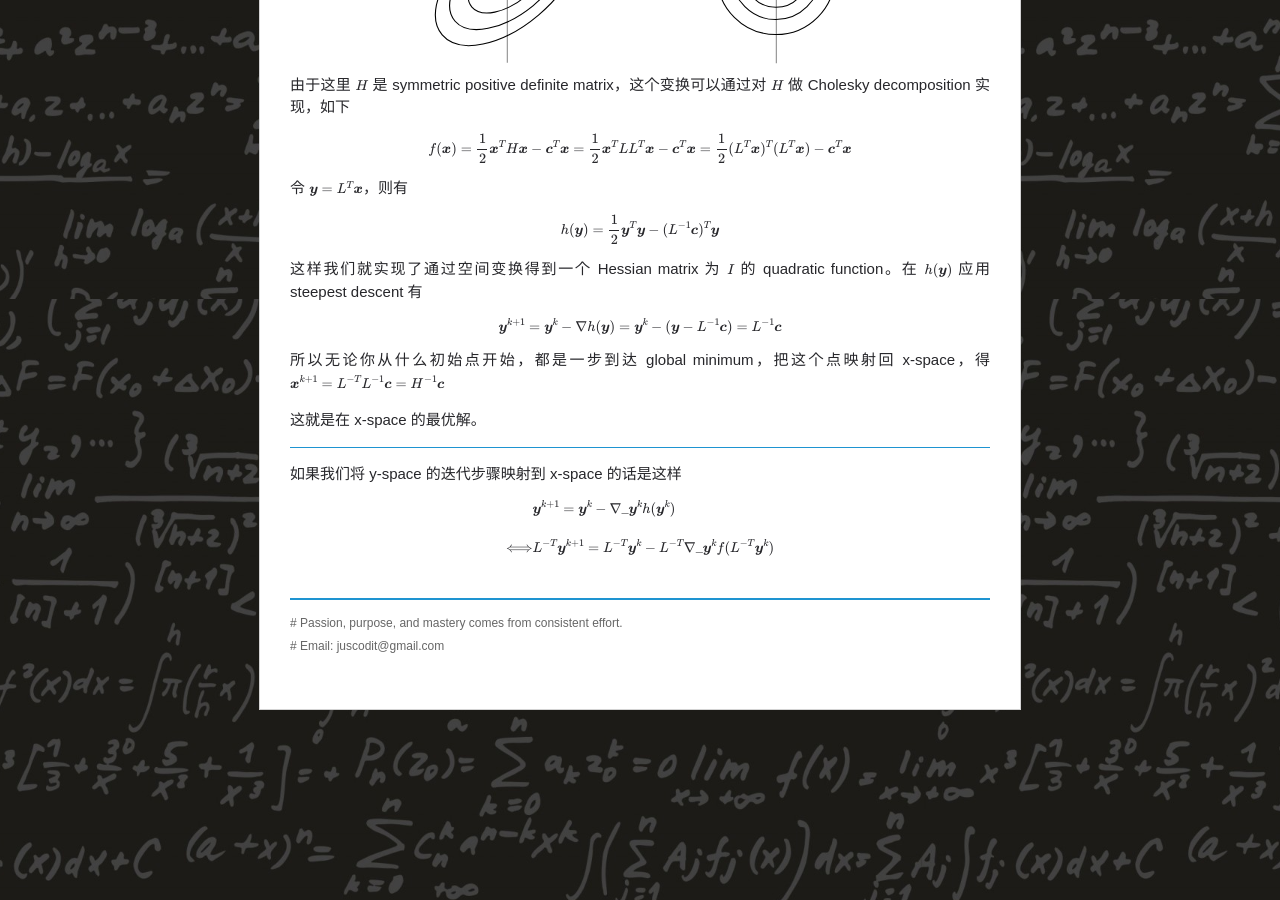
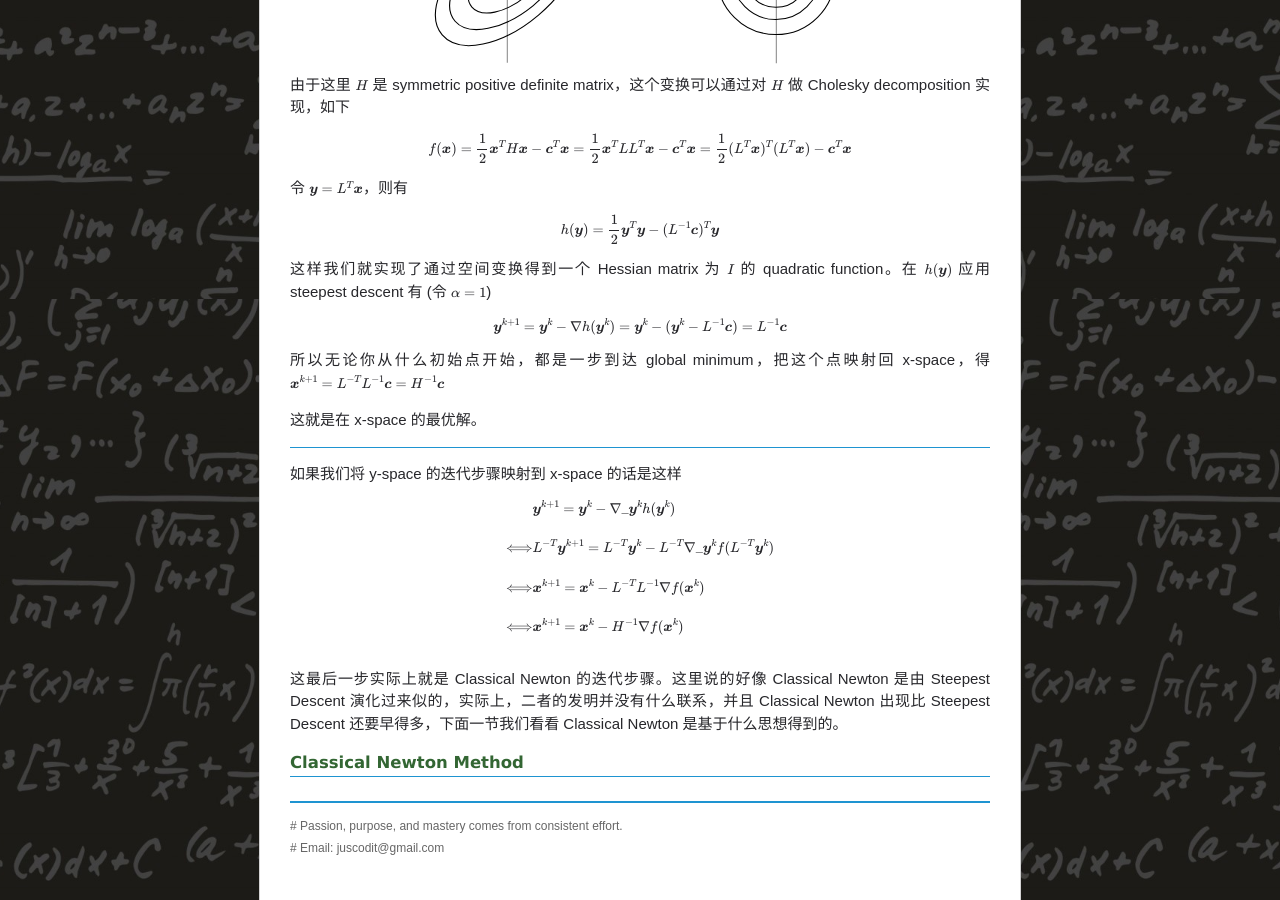
Before and after one commit to chenrushan/chenrushan.github.io, a Jekyll site: the page built from _posts/2014-07-05-NP-09-classical-newton.markdown, in a window 1280 px wide and 900 px high, scrolled down 601 px. Built offline with Jekyll 4.4.1, drawn with Linux system fonts in a browser that asks for light colours; Markdown is read by kramdown in place of the engine named in the settings; formulas are drawn with MathJax 3.

Commit message:
[np09]: update

```diff
--- a/_posts/2014-07-05-NP-09-classical-newton.markdown
+++ b/_posts/2014-07-05-NP-09-classical-newton.markdown
@@ -27,9 +27,9 @@ $$ f(\boldsymbol{x}) = \frac{1}{2} \boldsymbol{x}^T H \boldsymbol{x} - \boldsymb
 
 $$ h(\boldsymbol{y}) = \frac{1}{2} \boldsymbol{y}^T \boldsymbol{y} - (L^{-1} \boldsymbol{c})^T \boldsymbol{y} $$
 
-这样我们就实现了通过空间变换得到一个 Hessian matrix 为 $I$ 的 quadratic function。在 $h(\boldsymbol{y})$ 应用 steepest descent 有
+这样我们就实现了通过空间变换得到一个 Hessian matrix 为 $I$ 的 quadratic function。在 $h(\boldsymbol{y})$ 应用 steepest descent 有 (令 $\alpha = 1$)
 
-$$ \boldsymbol{y}^{k+1} = \boldsymbol{y}^k - \nabla h(\boldsymbol{y}) = \boldsymbol{y}^k - (\boldsymbol{y} - L^{-1}\boldsymbol{c}) = L^{-1}\boldsymbol{c}$$
+$$ \boldsymbol{y}^{k+1} = \boldsymbol{y}^k - \nabla h(\boldsymbol{y}^k) = \boldsymbol{y}^k - (\boldsymbol{y}^k - L^{-1}\boldsymbol{c}) = L^{-1}\boldsymbol{c}$$
 
 所以无论你从什么初始点开始，都是一步到达 global minimum，把这个点映射回 x-space，得
 $$\boldsymbol{x}^{k+1} = L^{-T}L^{-1} \boldsymbol{c} = H^{-1}\boldsymbol{c}$$
@@ -44,5 +44,11 @@ $$
 \begin{align}
 & \boldsymbol{y}^{k+1} = \boldsymbol{y}^k - \nabla\_{\boldsymbol{y}^k} h(\boldsymbol{y}^k) \\\\
 \Longleftrightarrow & L^{-T}\boldsymbol{y}^{k+1} = L^{-T}\boldsymbol{y}^k - L^{-T}\nabla\_{\boldsymbol{y}^k} f(L^{-T} \boldsymbol{y}^k) \\\\
+\Longleftrightarrow & \boldsymbol{x}^{k+1} = \boldsymbol{x}^k - L^{-T} L^{-1} \nabla f(\boldsymbol{x}^k) \\\\
+\Longleftrightarrow & \boldsymbol{x}^{k+1} = \boldsymbol{x}^k - H^{-1} \nabla f(\boldsymbol{x}^k) \\\\
 \end{align}
 $$
+
+这最后一步实际上就是 Classical Newton 的迭代步骤。这里说的好像 Classical Newton 是由 Steepest Descent 演化过来似的，实际上，二者的发明并没有什么联系，并且 Classical Newton 出现比 Steepest Descent 还要早得多，下面一节我们看看 Classical Newton 是基于什么思想得到的。
+
+#### Classical Newton Method
```
